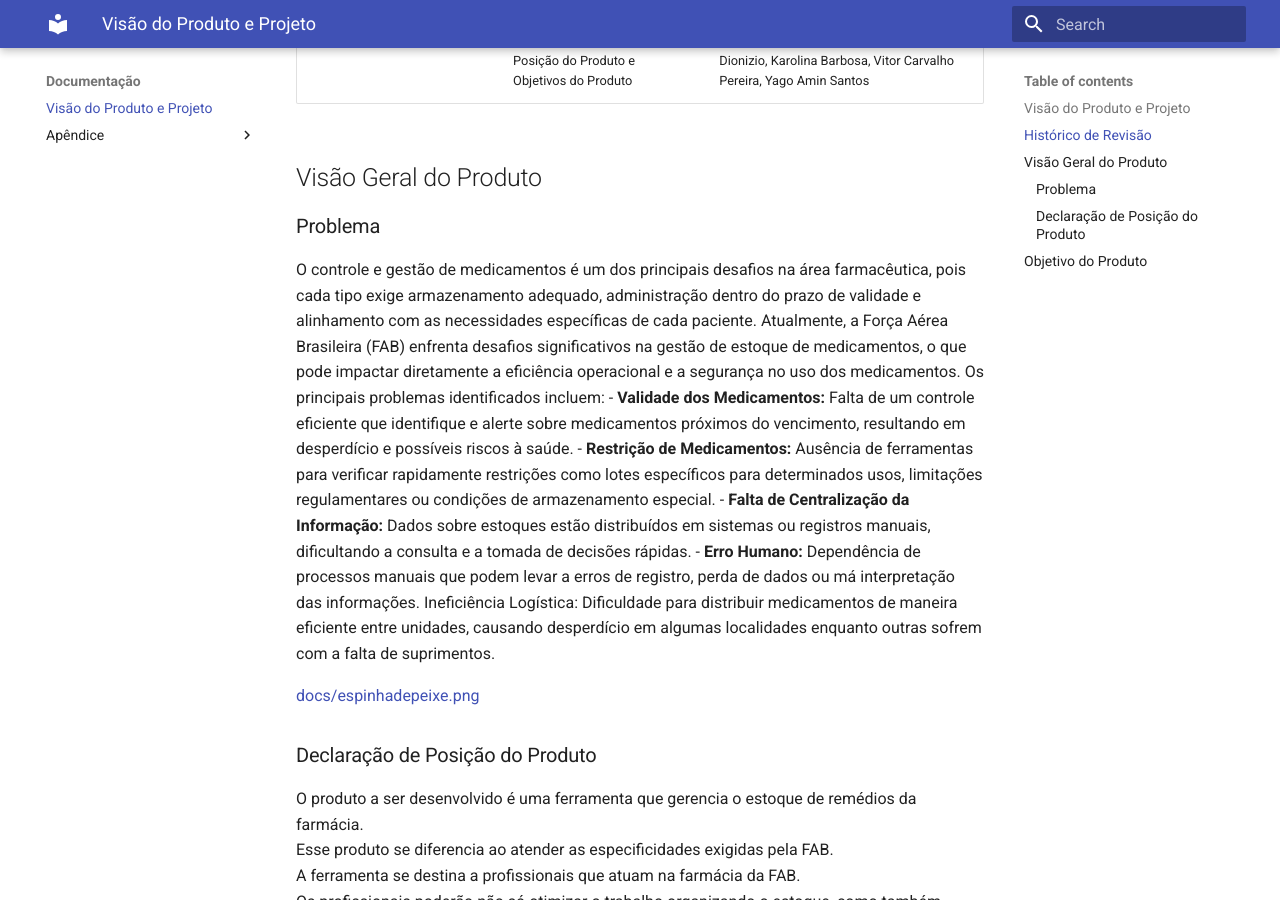
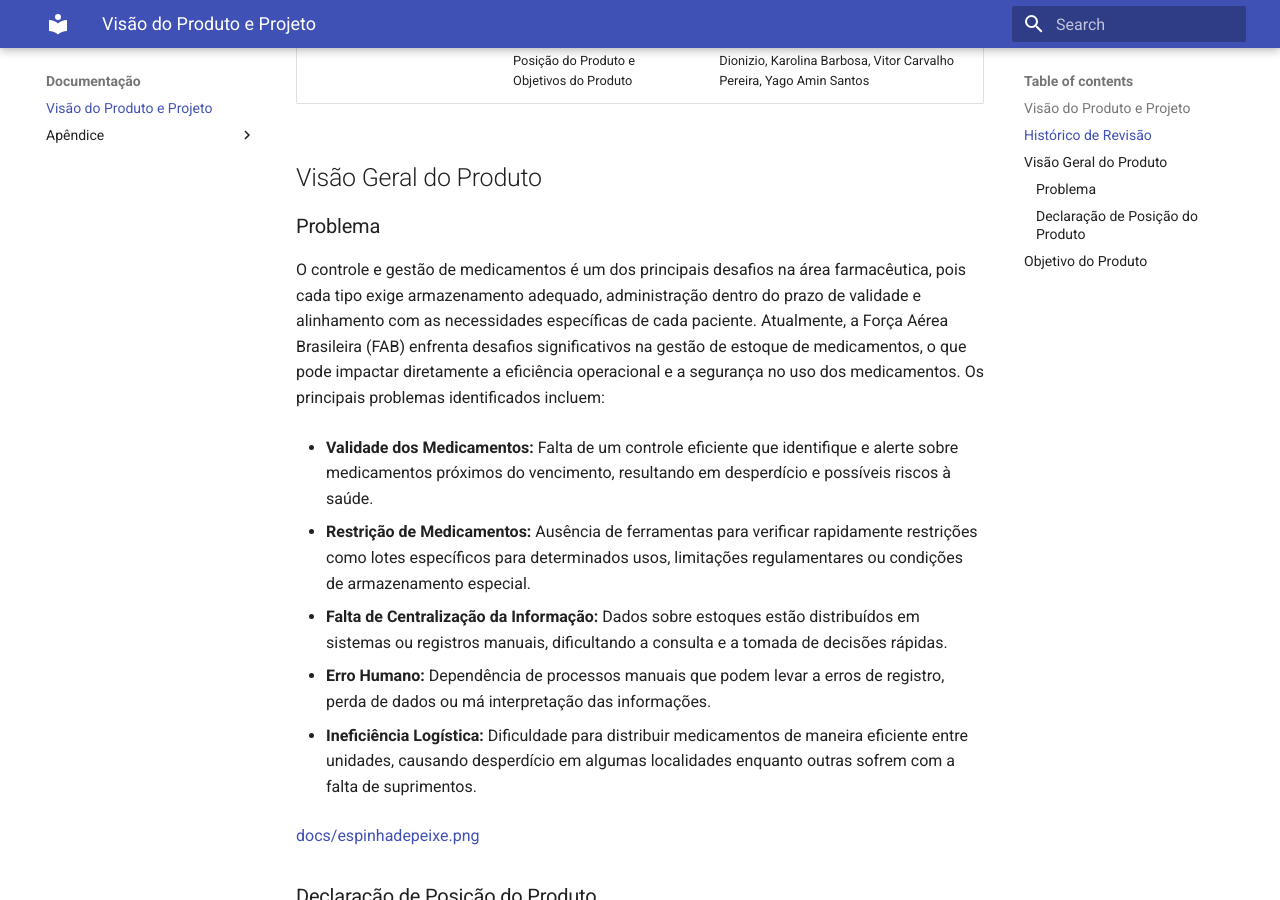
Before and after one commit to FGA-REQ/2024.2-Requisitores, an MkDocs documentation site: the page built from docs/visao-projeto-produto/visaoprojetoproduto.md, in a window 1280 px wide and 900 px high, scrolled down 334 px. Built offline with MkDocs 1.6.1 and Material for MkDocs 9.7.7, drawn with Linux system fonts in a browser that asks for light colours; part of the change alters nothing that is shown.

```diff
--- a/docs/visao-projeto-produto/visaoprojetoproduto.md
+++ b/docs/visao-projeto-produto/visaoprojetoproduto.md
@@ -11,13 +11,18 @@
 ## Visão Geral do Produto
 ### Problema
 O controle e gestão de medicamentos é um dos principais desafios na área farmacêutica, pois cada tipo exige armazenamento adequado, administração dentro do prazo de validade e alinhamento com as necessidades específicas de cada paciente. Atualmente, a Força Aérea Brasileira (FAB) enfrenta desafios significativos na gestão de estoque de medicamentos, o que pode impactar diretamente a eficiência operacional e a segurança no uso dos medicamentos. Os principais problemas identificados incluem:
+
 - **Validade dos Medicamentos:** Falta de um controle eficiente que identifique e alerte sobre medicamentos próximos do vencimento, resultando em desperdício e possíveis riscos à saúde.
+
 - **Restrição de Medicamentos:** Ausência de ferramentas para verificar rapidamente restrições como lotes específicos para determinados usos, limitações regulamentares ou condições de armazenamento especial.
+
 - **Falta de Centralização da Informação:** Dados sobre estoques estão distribuídos em sistemas ou registros manuais, dificultando a consulta e a tomada de decisões rápidas.
+
 - **Erro Humano:** Dependência de processos manuais que podem levar a erros de registro, perda de dados ou má interpretação das informações.
-Ineficiência Logística: Dificuldade para distribuir medicamentos de maneira eficiente entre unidades, causando desperdício em algumas localidades enquanto outras sofrem com a falta de suprimentos.
 
-[docs/espinhadepeixe.png](https://github.com/FGA-REQ/2024.2-Requisitores/blob/30615acf22087d611a3d190d597deecb8cc8fa75/docs/espinhadepeixe.png)
+- **Ineficiência Logística:** Dificuldade para distribuir medicamentos de maneira eficiente entre unidades, causando desperdício em algumas localidades enquanto outras sofrem com a falta de suprimentos.
+
+[docs/espinhadepeixe.png](/workspaces/2024.2-Requisitores/docs/img/espinhadepeixe.png)
 
 ### Declaração de Posição do Produto
 
```
